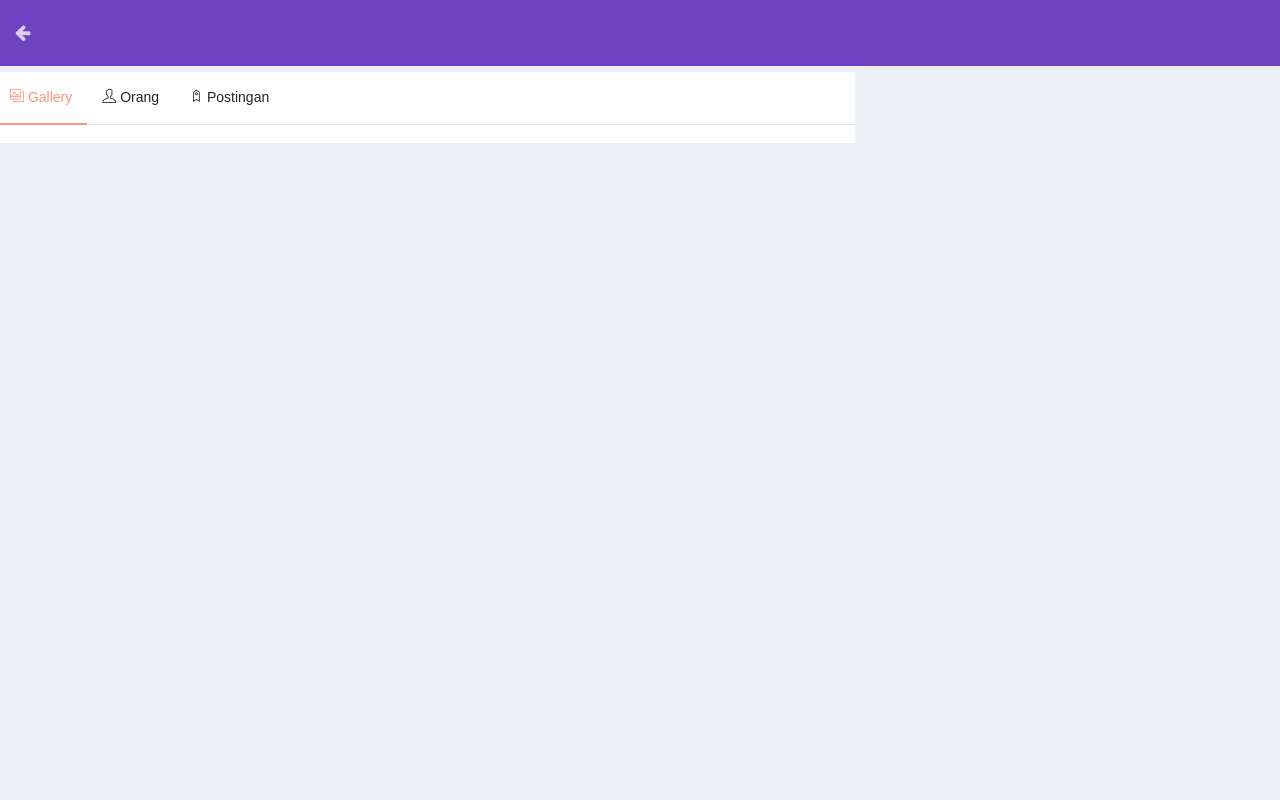
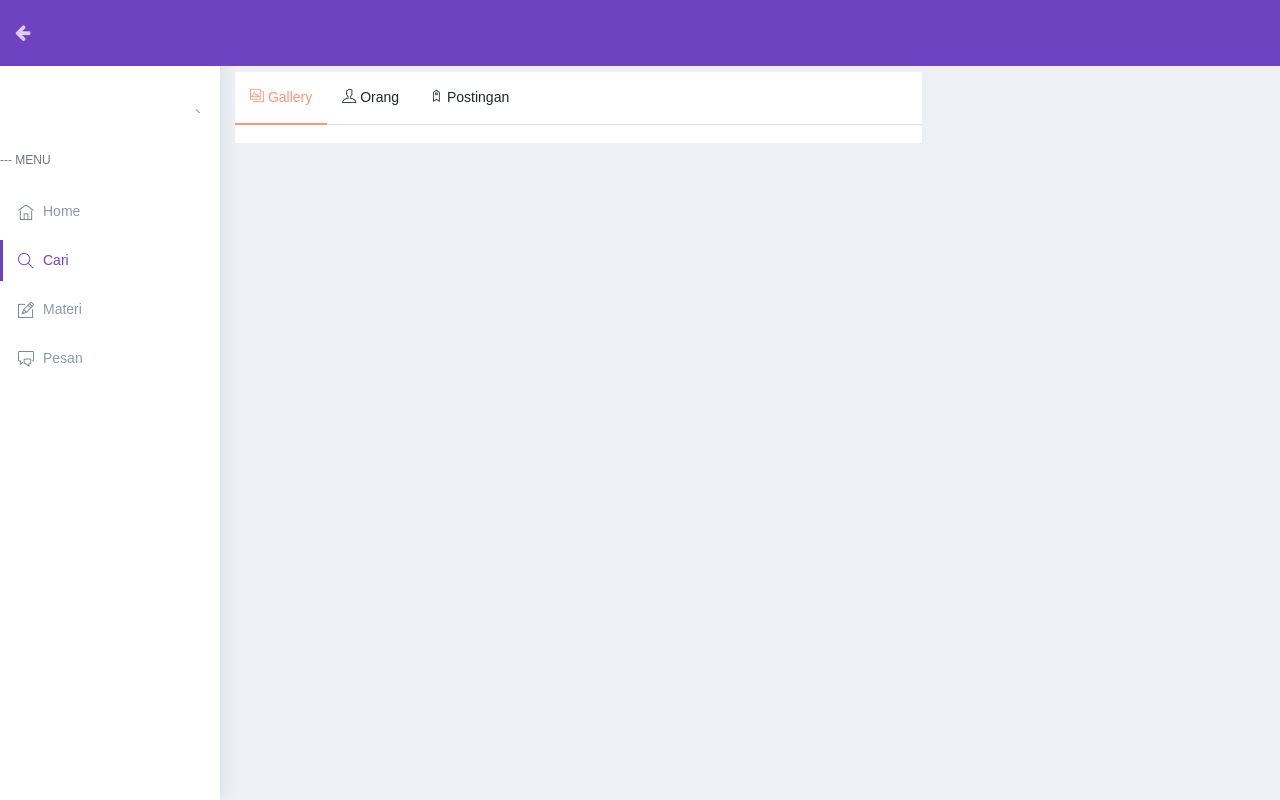
Before and after one commit to sugarda07/ruangriung, a PHP site: page /post_all.php in a window 1280 px wide. Run offline with PHP 8.4, Linux system fonts and the light colour scheme; the visitor is signed in with stand-in values (Sample User, id 1); data that the repository does not hold is empty; some libraries are stand-ins or nearby versions.

Commit message:
perbaikan_sidebar

```diff
--- a/index.php
+++ b/index.php
@@ -105,9 +105,8 @@ if(!isset($_SESSION['user_id'])) {
                         <li class="nav-small-cap">--- MENU</li>
                         <li> <a class="waves-effect waves-dark" href="index.php" aria-expanded="false"><i class="ti-home"></i><span class="hide-menu">Home</span></a></li>
                         <li> <a class="waves-effect waves-dark" href="post_all.php" aria-expanded="false"><i class="ti-search"></i><span class="hide-menu">Cari</span></a></li>
-                        <li> <a class="waves-effect waves-dark" href="pencarian_posting.php" aria-expanded="false"><i class="ti-image"></i><span class="hide-menu">Postingan</span></a></li>
+                        <li> <a class="waves-effect waves-dark" href="pencarian_posting.php" aria-expanded="false"><i class="ti-pencil-alt"></i><span class="hide-menu">Materi</span></a></li>
                         <li> <a class="waves-effect waves-dark" href="pesan/index.php" aria-expanded="false"><i class="ti-comments"></i><span class="hide-menu">Pesan</span></a></li>
-                        <li> <a class="waves-effect waves-dark" href="javascript:void(0)" aria-expanded="false"><i class="ti-pencil-alt"></i><span class="hide-menu">Artikel</span></a></li>
                     </ul>
                 </nav>
                 <!-- End Sidebar navigation -->
--- a/post_all.php
+++ b/post_all.php
@@ -38,7 +38,7 @@ if(!isset($_SESSION['user_id'])) {
 </head>
 
 
-<body class="skin-purple fixed-layout single-column card-no-border fix-sidebar">
+<body class="skin-purple fixed-layout">
     <!-- ============================================================== -->
     <!-- Preloader - style you can find in spinners.css -->
     <!-- ============================================================== -->
@@ -69,6 +69,7 @@ if(!isset($_SESSION['user_id'])) {
                     <!-- toggle and nav items -->
                     <!-- ============================================================== -->
                     <ul class="navbar-nav mr-auto">
+
                         <li class="nav-item"> <a class="nav-link" href="javascript: history.go(-1)"><i class="fa fa-arrow-left"></i></a> </li>
                         <!-- Search -->
                         <!-- ============================================================== -->
@@ -85,6 +86,29 @@ if(!isset($_SESSION['user_id'])) {
                 </div>
             </nav>
         </header>
+        <aside class="left-sidebar">
+            <!-- Sidebar scroll-->
+            <div class="scroll-sidebar">
+                <!-- Sidebar navigation-->
+                <nav class="sidebar-nav">
+                    <ul id="sidebarnav">
+                        <li class="user-pro"> <a class="has-arrow waves-effect waves-dark" href="javascript:void(0)" aria-expanded="false"><?php echo Get_profile_image($connect, $_SESSION["user_id"]); ?><span class="hide-menu"><?php echo Get_nama_user($connect, $_SESSION["user_id"]); ?></span></a>
+                            <ul aria-expanded="false" class="collapse">
+                                <li><a href="view_profil.php?data=<?php echo $_SESSION["user_id"]; ?>"><i class="ti-user"></i>&nbsp; My Profile</a></li>
+                                <li><a href="logout.php"><i class="fa fa-power-off"></i>&nbsp; Logout</a></li>
+                            </ul>
+                        </li>
+                        <li class="nav-small-cap">--- MENU</li>
+                        <li> <a class="waves-effect waves-dark" href="index.php" aria-expanded="false"><i class="ti-home"></i><span class="hide-menu">Home</span></a></li>
+                        <li> <a class="waves-effect waves-dark" href="post_all.php" aria-expanded="false"><i class="ti-search"></i><span class="hide-menu">Cari</span></a></li>
+                        <li> <a class="waves-effect waves-dark" href="pencarian_posting.php" aria-expanded="false"><i class="ti-pencil-alt"></i><span class="hide-menu">Materi</span></a></li>
+                        <li> <a class="waves-effect waves-dark" href="pesan/index.php" aria-expanded="false"><i class="ti-comments"></i><span class="hide-menu">Pesan</span></a></li>
+                    </ul>
+                </nav>
+                <!-- End Sidebar navigation -->
+            </div>
+            <!-- End Sidebar scroll-->
+        </aside>
         <!-- ============================================================== -->
         <!-- End Topbar header -->
         <!-- ============================================================== -->
@@ -95,7 +119,7 @@ if(!isset($_SESSION['user_id'])) {
             <!-- ============================================================== -->
             <!-- Container fluid  -->
             <!-- ============================================================== -->
-            <div class="container-fluid" style="padding: 5px;">
+            <div class="container-fluid">
                 <!-- ============================================================== -->
                 <!-- Bread crumb and right sidebar toggle -->
                 <!-- ============================================================== -->
@@ -106,10 +130,10 @@ if(!isset($_SESSION['user_id'])) {
                 <!-- Start Page Content -->
                 <!-- ============================================================== -->
                 <!-- Row -->
-                <div class="row" style="margin-bottom: 40px;">
+                <div class="row">
                     <!-- Column -->
                     <div class="col-lg-8 col-xlg-9 col-md-7" style="padding-left: 0px; padding-right: 0px;">
-                        <div class="card">
+                        <div class="card" style="margin-bottom: 5px;margin-top: 5px;">
                             <!-- Nav tabs -->
                             <ul class="nav nav-tabs customtab" role="tablist">
                                 <li class="nav-item"> <a class="nav-link active" data-toggle="tab" href="#post_gallery" role="tab" style="padding-left: 15px; padding-right: 15px;"><span class="hidden-sm-up"><i class="ti-gallery"></i></span> <span class="hidden-xs-down">Gallery</span></a> </li>
--- a/sugard/materi_data.php
+++ b/sugard/materi_data.php
@@ -37,7 +37,7 @@ foreach($result as $row)
 	<tr>
 		<td>'.$row['materi_id'].'</td>
 		<td>'.$row['materi_nama'].'</td>
-		<td>'.$row['materi_data'].'</td>
+		<td>'.substr($row['materi_data'], 0, 160).'</td>
 		<td>'.$row['kelas_nama'].' '.$row['sekolah_nama'].'</td>
 		<td>'.tgl_indo($row['materi_tgl']).'</td>
 		<td>Aksi</td>
```
Also changed, not shown: pencarian_posting.php (+24 -1 lines), pesan/index.php (+24 -1 lines).
